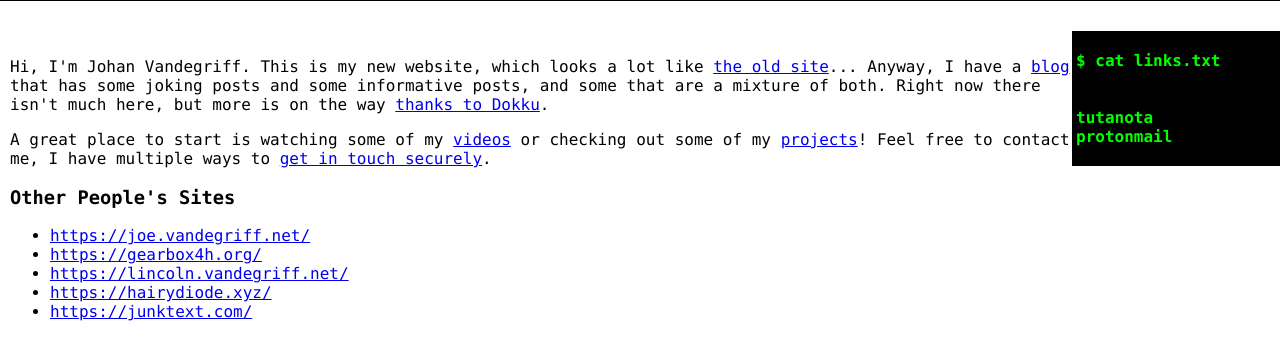
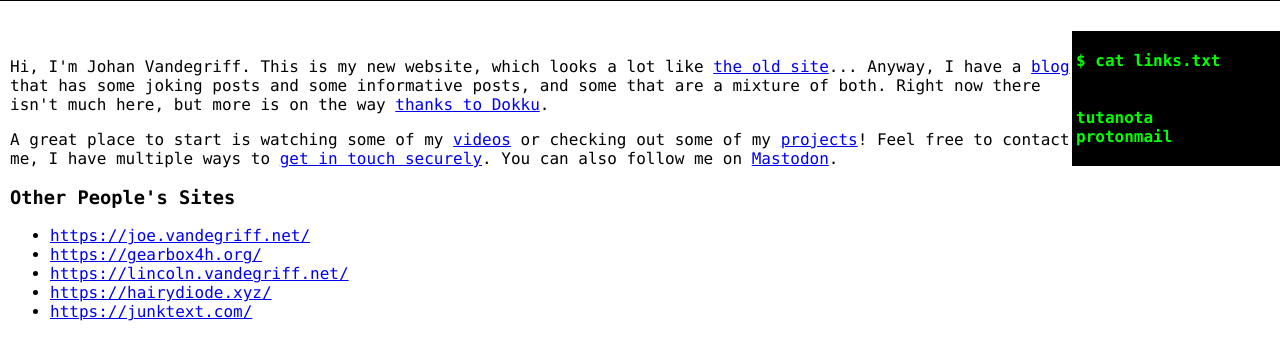
Before and after one commit to johanvandegriff/johanv.xyz, a PHP site: page / in a window 1280 px wide. Shown: the part 154-514 px from the top of the page. Run offline with PHP 8.4, Linux system fonts and the light colour scheme; data that the repository does not hold is empty.

Commit message:
added mastodon verification

```diff
--- a/index.php
+++ b/index.php
@@ -7,7 +7,7 @@ if (isset($_GET['h']) && !empty($_GET['h'])) {
 
 <p>Hi, I'm Johan Vandegriff. This is my new website, which looks a lot like <a target=_blank href="https://johan.vandegriff.net">the old site</a>... Anyway, I have a <a href="https://blog.johanv.xyz">blog</a> that has some joking posts and some informative posts, and some that are a mixture of both. Right now there isn't much here, but more is on the way <a href="https://blog.johanv.xyz/how-i-created-johanv-xyz">thanks to Dokku</a>.
 
-<p>A great place to start is watching some of my <a href="/videos">videos</a> or checking out some of my <a href="/projects">projects</a>! Feel free to contact me, I have multiple ways to <a target=_blank href="contact">get in touch securely</a>.</p>
+<p>A great place to start is watching some of my <a href="/videos">videos</a> or checking out some of my <a href="/projects">projects</a>! Feel free to contact me, I have multiple ways to <a target=_blank href="contact">get in touch securely</a>. You can also follow me on <a rel="me" href="https://fosstodon.org/@johanv">Mastodon</a>.</p>
 
 <h3>Other People's Sites</h3>
 <ul>
```
